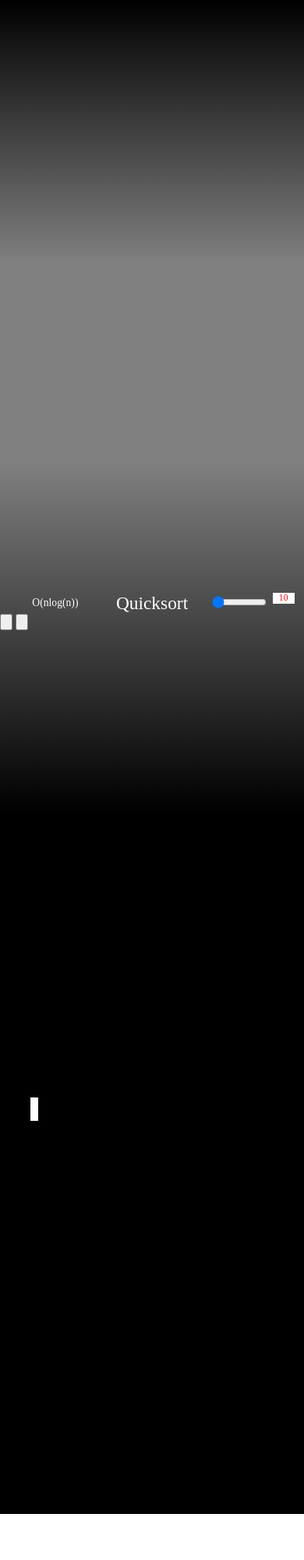
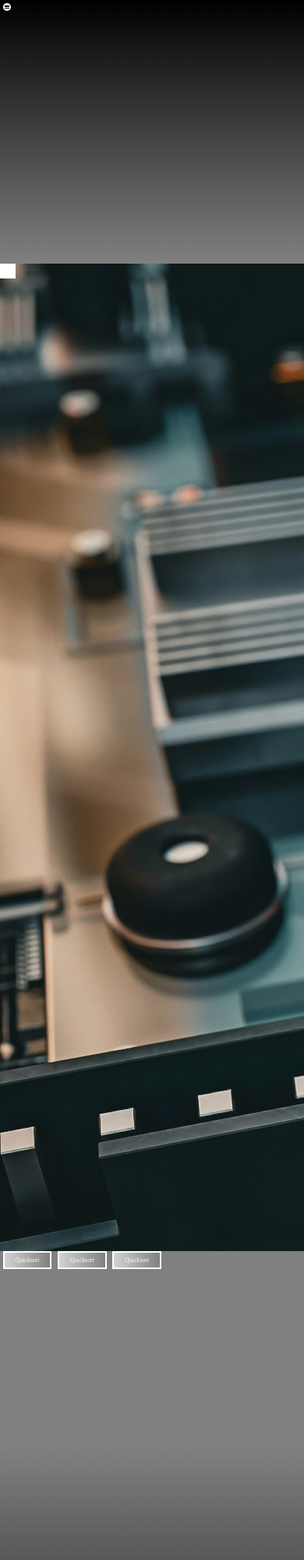
Before and after one commit to NicholasSMarshall/AlgorithmVisualizer, a plain HTML site: page index.html in a window 390 px wide. Shown: the top 2000 px of the page at 78% size. Before the commit the page ends 1941 px from the top, so only its background shows below. Drawn offline with Linux system fonts and the light colour scheme.

Commit message:
added more decor

```diff
--- a/index.html
+++ b/index.html
@@ -2,14 +2,37 @@
 <html>
   <link rel = "stylesheet" href = "stylesheet.css">
   <head>
+  </head>
+  <body>
     <div class = "head-background">
-      <div>
+      <div class = "quick-view-button">
+        <div>
+          <div class = "sandwich-bar"></div>
+          <div class = "sandwich-bar"></div>
+          <div class = "sandwich-bar"></div>
+        </div>
+      </div>
+      <div class = "quick-view">
+        <div class = "external-link">
+
+        </div>
+      </div>
+    </div>
+    <div class = "about-section">
+      <div class = "left-decor-0">
 
       </div>
     </div>
-  </head>
-  <body>
     <div class = "sort-selection">
+      <div class = "sort-type">
+        Quicksort
+      </div>
+      <div class = "sort-type">
+        Quicksort
+      </div>
+      <div class = "sort-type">
+        Quicksort
+      </div>
 
     </div>
     <div class = "sort-section">
--- a/quicksort.js
+++ b/quicksort.js
@@ -148,6 +148,18 @@ document.getElementById("startDemoButton").addEventListener("click", async funct
 document.getElementById("endDemoButton").addEventListener("click", async function(){
   const button = document.getElementById("startDemoButton");
   stop = true;
-  //await sleep(1000);
   button.disabled = false;
+  slider.disabled = false;
 });
+
+const leftDecor = document.querySelector(".left-decor-0");
+const backgroundTest1 = document.querySelector(".about-section");
+
+
+document.addEventListener('scroll', function(){
+  let value = window.scrollY;
+  leftDecor.style.marginTop = value/25 + 'vh';
+  backgroundTest1.style.marginTop = value/55 + 'vh';
+
+  console.log(value);
+});
--- a/stylesheet.css
+++ b/stylesheet.css
@@ -1,23 +1,77 @@
-html{
-  padding: 0;
-  margin: 0;
-}
-
-body{
-  margin: 0;
-  padding: 0;
-}
-
 .head-background{
   height: 40vh;
   background: linear-gradient(to top, gray, black);
   margin: 0;
   padding: 0;
+  display: flex;
+}
+
+.about-section{
+  height: 150vh;
+  display: flex;
+}
+
+.quick-view{
+
+}
+
+.quick-view-button{
+  height: 2.5vw;
+  width: 2.5vw;
+  margin: 1vw;
+  background-color: white;
+  border-radius: 1.25vw;
+  display: flex;
+  justify-content: center;
+  align-items: center;
+  transition: background-color .2s;
+}
+
+.quick-view-button:hover{
+  background-color: red;
+  cursor: pointer;
+}
+
+
+
+.sandwich-bar{
+  width: 1.5vw;
+  height: .2vw;
+  margin: .2vw 0 .2vw 0;
+  background-color: black;
+}
+
+
+
+
+
+.left-decor-0{
+  position: absolute;
+  left: 0;
+  background-color:white;
+  width: 5vw;
+  height: 5vw;
 }
 
 .sort-selection{
   height: 30vh;
   background-color: gray;
+  display: flex;
+}
+
+.sort-type{
+  background: linear-gradient(to right, lightgray, gray);
+  border-style: solid;
+  border-color: white;
+  border-width: 2px;
+  width: 15vw;
+  height: 5vw;
+  display: flex;
+  align-items: center;
+  justify-content: center;
+  color: white;
+  font-size: clamp(5px, 2vw, 40px);
+  margin: 0 1vw 0 1vw;
 }
 
 .sort-section{
@@ -62,9 +116,9 @@ body{
 }
 
 .bar-box{
-  width: 80vw;
+  width: 80%;
   height: 70vh;
-  padding: 10vw;
+  padding: 10%;
   display: flex;
   align-items: flex-end;
   justify-content: bottom;
@@ -90,3 +144,14 @@ body{
   width: 100%;
   height: 20px;
 }
+
+body{
+  background-image: url("./images/background-0.jpg");
+  margin: 0;
+  padding: 0;
+}
+
+html{
+  margin: 0;
+  padding: 0;
+}
```
Also changed, not shown: images/background-0.jpg (added), images/sandwich.png (added).
